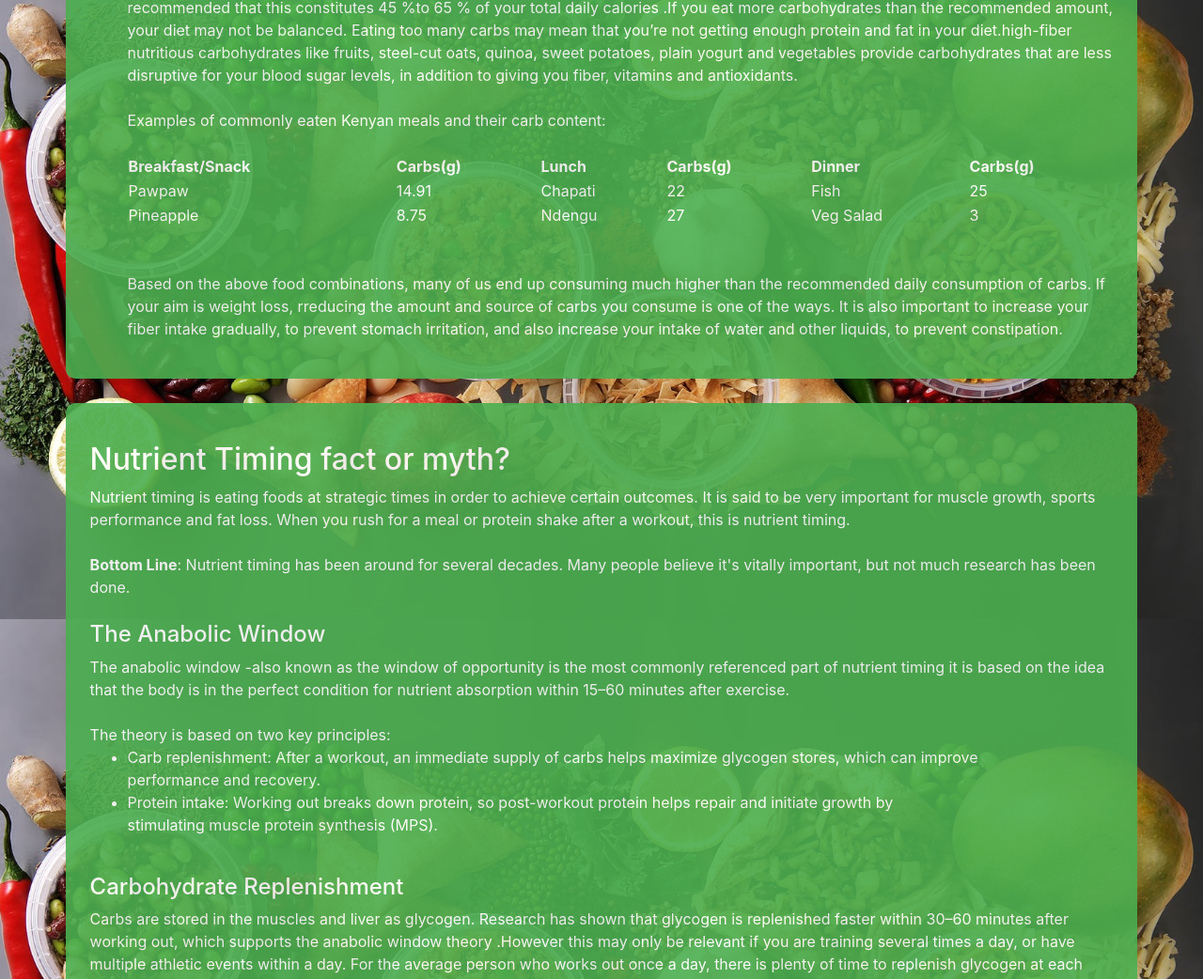
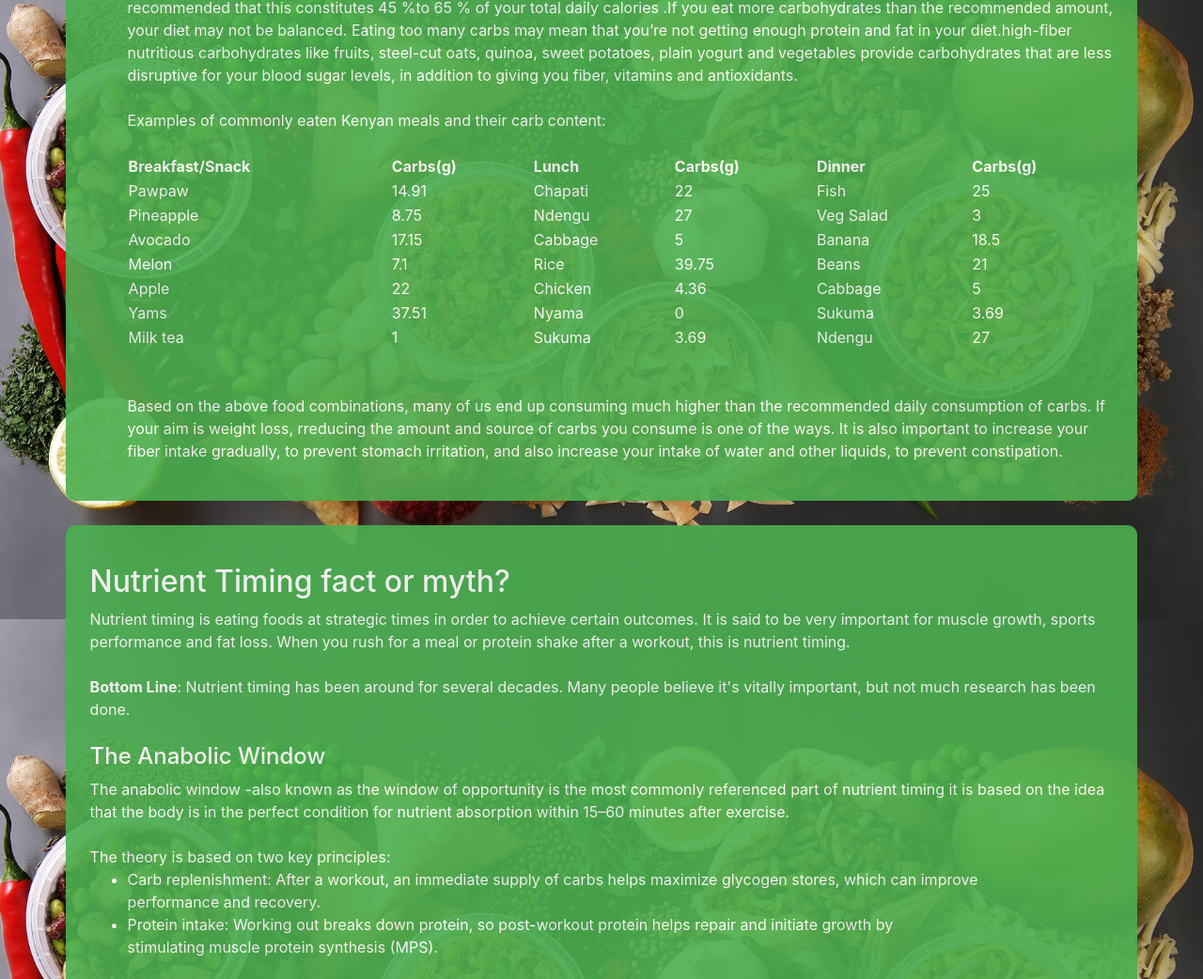
Before and after one commit to ramza007/Avena, a plain HTML site: page food.html in a window 1280 px wide. Shown: the part 1741-2783 px from the top of the page at 94% size. Drawn offline with Linux system fonts and the light colour scheme.

Commit message:
completed table 2

```diff
--- a/food.html
+++ b/food.html
@@ -190,7 +190,44 @@
                         <td>3</td>
                     </tr>
                     <tr>
-
+                        <td>Avocado</td>
+                        <td>17.15</td>
+                        <td>Cabbage</td>
+                        <td>5</td>
+                        <td>Banana</td>
+                        <td>18.5</td>
+                    </tr>
+                    <tr>
+                        <td>Melon</td>
+                        <td>7.1</td>
+                        <td>Rice</td>
+                        <td>39.75</td>
+                        <td>Beans</td>
+                        <td>21</td>
+                    </tr>
+                    <tr>
+                        <td>Apple</td>
+                        <td>22</td>
+                        <td>Chicken</td>
+                        <td>4.36</td>
+                        <td>Cabbage</td>
+                        <td>5</td>
+                    </tr>
+                    <tr>
+                        <td>Yams</td>
+                        <td>37.51</td>
+                        <td>Nyama</td>
+                        <td>0</td>
+                        <td>Sukuma</td>
+                        <td>3.69</td>
+                    </tr>
+                    <tr>
+                        <td>Milk tea</td>
+                        <td>1</td>
+                        <td>Sukuma</td>
+                        <td>3.69</td>
+                        <td>Ndengu</td>
+                        <td>27</td>
                     </tr>
                 </table>
                 <br><br>
```
